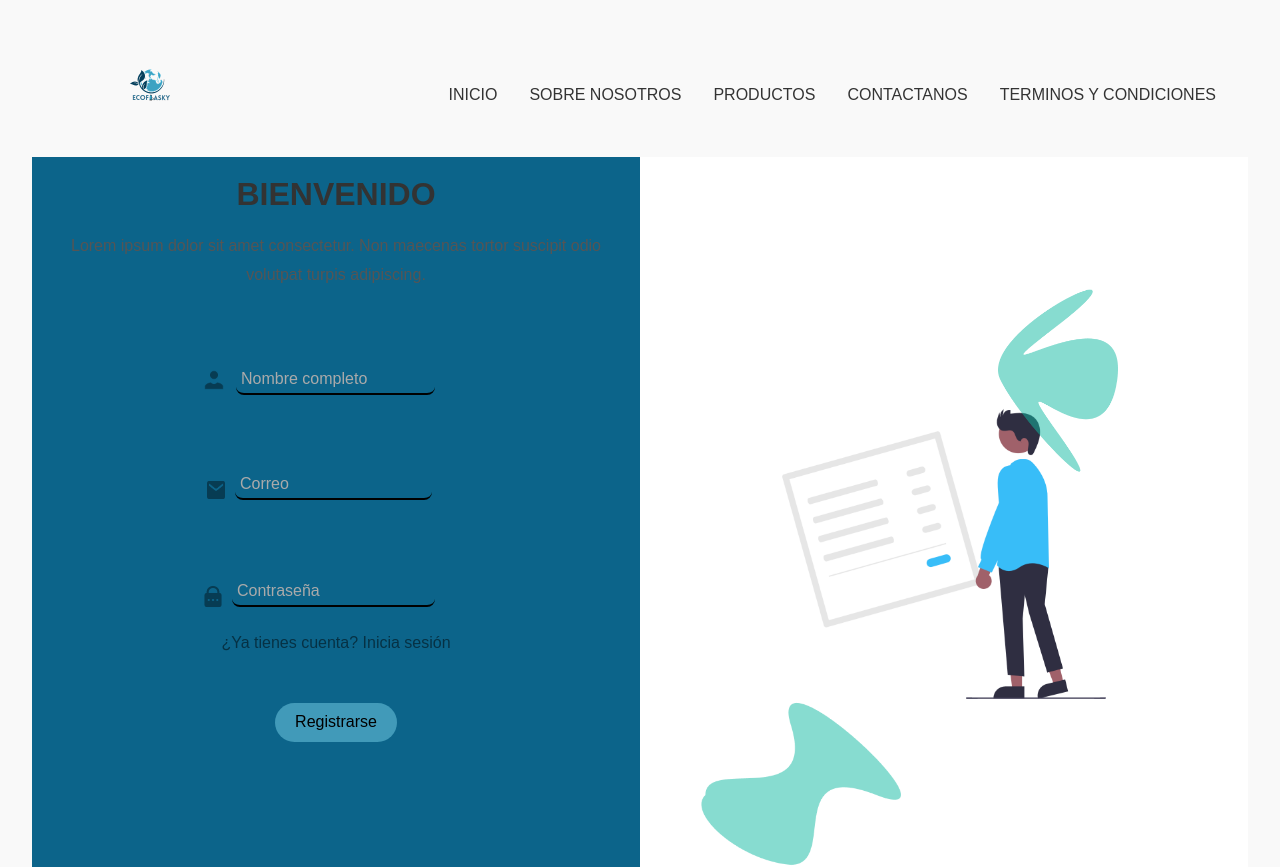
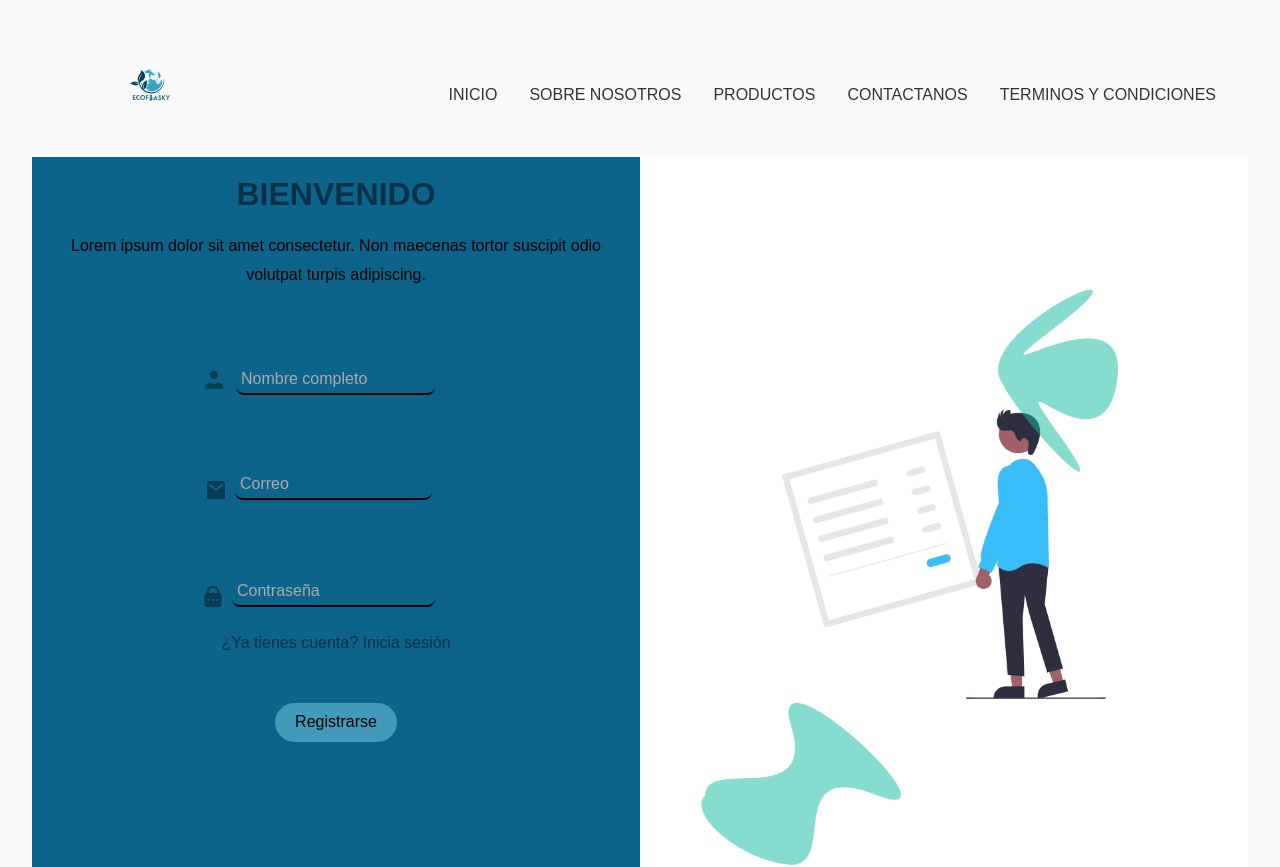
Before and after one commit to SofVer10/EcoFlasky, a React (Vite) app in the folder frontend/ecoflasky_proyect/: page /register in a window 1280 px wide. Shown: the top 867 px of the page. Built offline with nearby package versions, Linux system fonts and the light colour scheme.

Commit message:
Cambio de color

```diff
--- a/frontend/ecoflasky_proyect/src/pages/register.jsx
+++ b/frontend/ecoflasky_proyect/src/pages/register.jsx
@@ -14,8 +14,8 @@ const Register = () => {
             <div className="container">
                 <div className="half-color-register">
                     <div className="texto-register">
-                    <h1>BIENVENIDO</h1>
-                    <p>Lorem ipsum dolor sit amet consectetur. Non maecenas tortor suscipit odio volutpat turpis adipiscing.</p>
+                    <h1 style={{color:"black", opacity: 0.5}}>BIENVENIDO</h1>
+                    <p style={{color: "black"}}>Lorem ipsum dolor sit amet consectetur. Non maecenas tortor suscipit odio volutpat turpis adipiscing.</p>
                     </div>
                     <div className="input-container">
                         <img className="user" alt="Copia de ECOFLASKY" src={user} />
```
